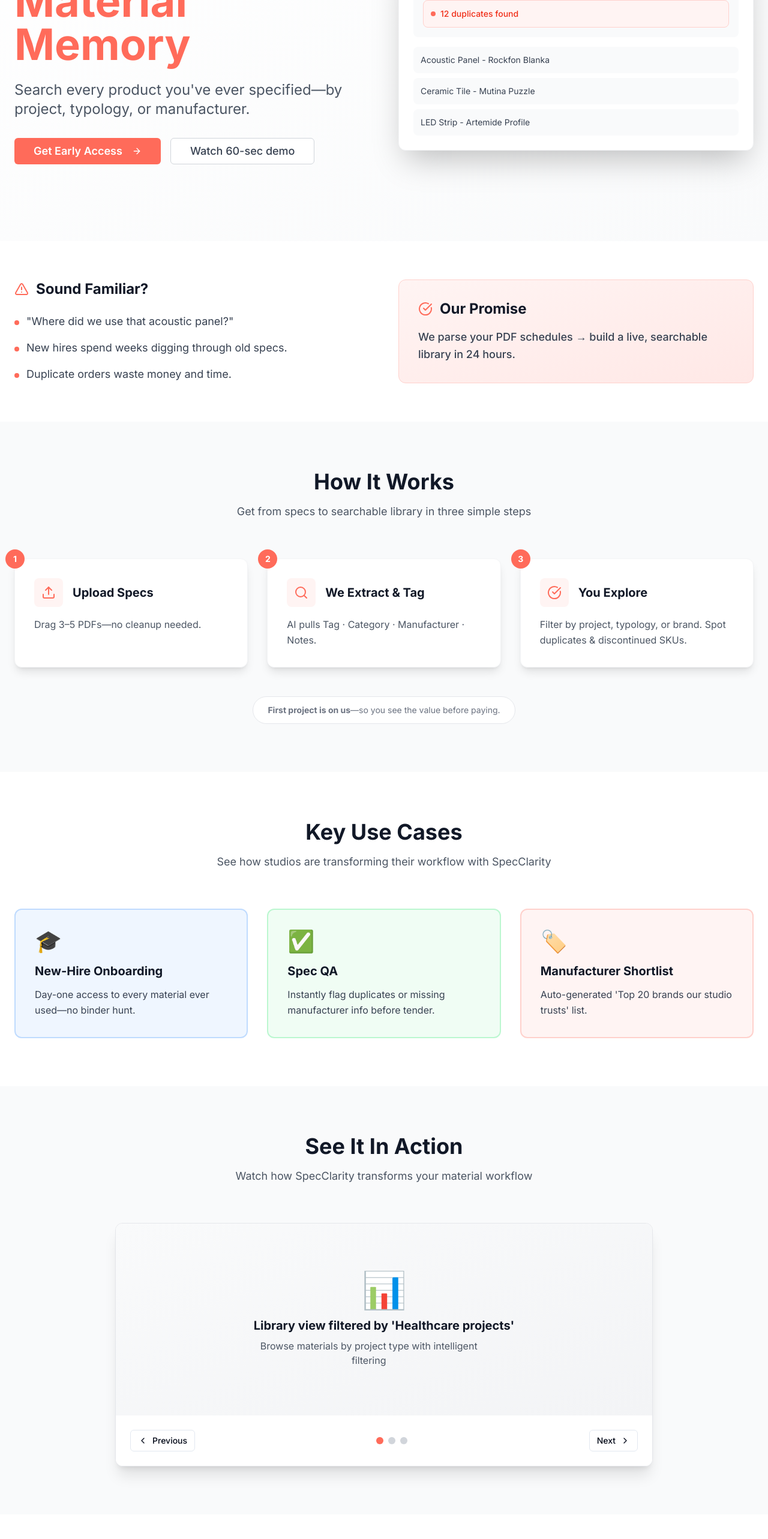
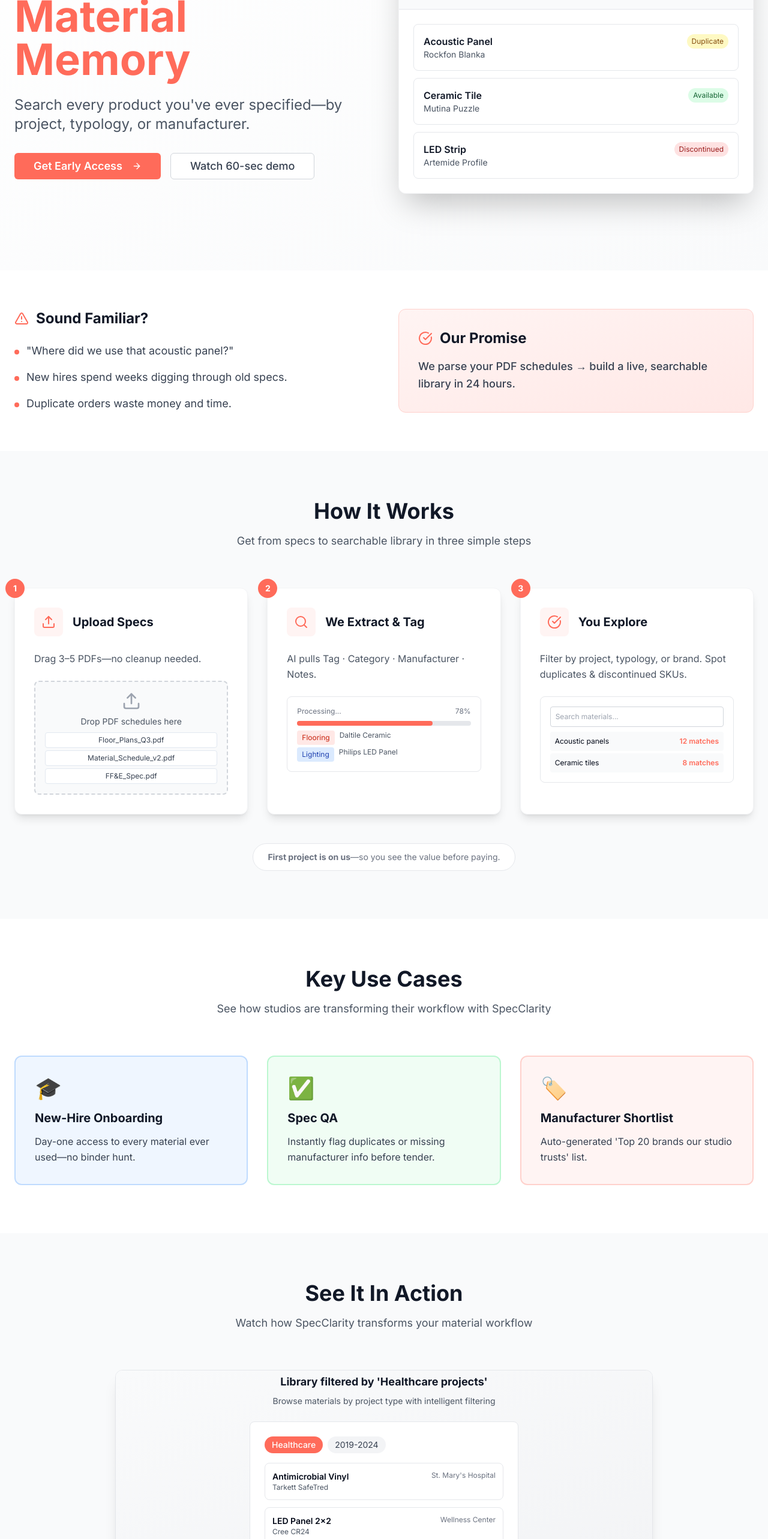
Before and after one commit to martacalvinho/treq-landing, a React (Vite) app: page / in a window 1280 px wide. Shown: the part 234-2800 px from the top of the page at 60% size. Built offline with nearby package versions, Linux system fonts and the light colour scheme.

Commit message:
Refactor: Improve homepage UI and UX
- Replace placeholder elements with realistic UI screenshots and mockups.
- Update pricing section to a two-column layout.
- Implement minor visual upgrades.

```diff
--- a/src/components/DemoCarousel.tsx
+++ b/src/components/DemoCarousel.tsx
@@ -8,19 +8,83 @@ const DemoCarousel = () => {
 
   const slides = [
     {
-      title: "Library view filtered by 'Healthcare projects'",
-      icon: "📊",
-      description: "Browse materials by project type with intelligent filtering"
+      title: "Library filtered by 'Healthcare projects'",
+      description: "Browse materials by project type with intelligent filtering",
+      mockup: (
+        <div className="bg-white rounded-lg border border-gray-200 p-6">
+          <div className="flex gap-2 mb-4">
+            <span className="bg-coral text-white px-3 py-1 rounded-full text-sm font-medium">Healthcare</span>
+            <span className="bg-gray-100 text-gray-700 px-3 py-1 rounded-full text-sm">2019-2024</span>
+          </div>
+          <div className="space-y-3">
+            <div className="border border-gray-200 rounded-lg p-3">
+              <div className="flex justify-between">
+                <div>
+                  <h4 className="font-semibold text-sm">Antimicrobial Vinyl</h4>
+                  <p className="text-xs text-gray-600">Tarkett SafeTred</p>
+                </div>
+                <span className="text-xs text-gray-500">St. Mary's Hospital</span>
+              </div>
+            </div>
+            <div className="border border-gray-200 rounded-lg p-3">
+              <div className="flex justify-between">
+                <div>
+                  <h4 className="font-semibold text-sm">LED Panel 2x2</h4>
+                  <p className="text-xs text-gray-600">Cree CR24</p>
+                </div>
+                <span className="text-xs text-gray-500">Wellness Center</span>
+              </div>
+            </div>
+          </div>
+        </div>
+      )
     },
     {
-      title: "Search 'EGGER' → see 22 results + last used dates",
-      icon: "🔍",
-      description: "Instantly find all instances of any manufacturer or product"
+      title: "Manufacturer summary table (Top 10 brands used)",
+      description: "See which brands your studio trusts most",
+      mockup: (
+        <div className="bg-white rounded-lg border border-gray-200 p-6">
+          <h4 className="font-semibold mb-4 text-sm">Top Manufacturers</h4>
+          <div className="space-y-2">
+            {['Daltile', 'Armstrong', 'Sherwin Williams', 'Herman Miller', 'Steelcase'].map((brand, index) => (
+              <div key={brand} className="flex justify-between items-center py-1">
+                <div className="flex items-center gap-2">
+                  <span className="text-coral font-bold text-sm">#{index + 1}</span>
+                  <span className="text-sm font-medium">{brand}</span>
+                </div>
+                <span className="text-xs text-gray-500">{45 - index * 7} products</span>
+              </div>
+            ))}
+          </div>
+        </div>
+      )
     },
     {
-      title: "Alert panel 'Lavabo S-1 discontinued—click for alternates'",
-      icon: "⚠️",
-      description: "Stay ahead of discontinuations with smart alerts and alternatives"
+      title: "Duplicate alert modal with flagged materials",
+      description: "Instantly spot potential cost savings",
+      mockup: (
+        <div className="bg-white rounded-lg border border-gray-200 p-6">
+          <div className="bg-yellow-50 border border-yellow-200 rounded-lg p-4">
+            <div className="flex items-center gap-2 mb-3">
+              <div className="w-2 h-2 bg-yellow-500 rounded-full"></div>
+              <span className="text-yellow-800 font-semibold text-sm">3 Potential Duplicates Found</span>
+            </div>
+            <div className="space-y-2">
+              <div className="text-xs">
+                <div className="font-medium">Ceramic Tile 12x24"</div>
+                <div className="text-gray-600">Found in: Office Lobby, Conference Room</div>
+              </div>
+              <div className="text-xs">
+                <div className="font-medium">LED Downlight 6"</div>
+                <div className="text-gray-600">Found in: Reception, Hallway</div>
+              </div>
+            </div>
+            <Button size="sm" className="mt-3 bg-coral hover:bg-coral-600 text-white text-xs">
+              Review Duplicates
+            </Button>
+          </div>
+        </div>
+      )
     }
   ];
 
@@ -46,15 +110,17 @@ const DemoCarousel = () => {
 
         <div className="relative max-w-4xl mx-auto">
           <div className="bg-white rounded-xl shadow-xl border border-gray-200 overflow-hidden">
-            <div className="h-80 flex items-center justify-center bg-gradient-to-br from-gray-50 to-gray-100">
-              <div className="text-center">
-                <div className="text-6xl mb-4">{slides[currentSlide].icon}</div>
-                <h3 className="text-xl font-bold text-gray-900 mb-2 max-w-md">
-                  {slides[currentSlide].title}
-                </h3>
-                <p className="text-gray-600 max-w-sm">
-                  {slides[currentSlide].description}
-                </p>
+            <div className="h-80 flex items-center justify-center bg-gradient-to-br from-gray-50 to-gray-100 p-8">
+              <div className="w-full max-w-md">
+                <div className="text-center mb-6">
+                  <h3 className="text-lg font-bold text-gray-900 mb-2">
+                    {slides[currentSlide].title}
+                  </h3>
+                  <p className="text-gray-600 text-sm">
+                    {slides[currentSlide].description}
+                  </p>
+                </div>
+                {slides[currentSlide].mockup}
               </div>
             </div>
 
--- a/src/components/Footer.tsx
+++ b/src/components/Footer.tsx
@@ -12,16 +12,16 @@ const Footer = () => {
           </div>
 
           <div className="flex justify-center gap-8 mb-8">
-            <a href="mailto:hello@specclarity.com" className="text-gray-400 hover:text-coral transition-colors">
+            <a href="mailto:hello@specclarity.com" className="text-gray-400 hover:text-coral transition-colors duration-200">
               Email
             </a>
-            <a href="#" className="text-gray-400 hover:text-coral transition-colors">
+            <a href="#" className="text-gray-400 hover:text-coral transition-colors duration-200">
               LinkedIn
             </a>
           </div>
 
           <div className="border-t border-gray-800 pt-8">
-            <p className="text-sm text-gray-500 max-w-2xl mx-auto">
+            <p className="text-sm text-gray-500 max-w-2xl mx-auto leading-relaxed">
               SpecClarity is an insights tool; it does not replace official cost or compliance consultants.
             </p>
           </div>
--- a/src/components/HeroSection.tsx
+++ b/src/components/HeroSection.tsx
@@ -16,7 +16,7 @@ const HeroSection = () => {
               Search every product you've ever specified—by project, typology, or manufacturer.
             </p>
             <div className="flex flex-col sm:flex-row gap-4">
-              <Button size="lg" className="bg-coral hover:bg-coral-600 text-white px-8 py-4 text-lg font-semibold transition-all duration-200 hover:scale-105">
+              <Button size="lg" className="bg-coral hover:bg-coral-600 text-white px-8 py-4 text-lg font-semibold transition-all duration-200 hover:scale-105 hover:shadow-lg">
                 Get Early Access
                 <ArrowRight className="ml-2 h-5 w-5" />
               </Button>
@@ -27,26 +27,53 @@ const HeroSection = () => {
           </div>
 
           <div className="relative">
-            <div className="bg-white rounded-xl shadow-2xl p-6 border border-gray-100">
-              <div className="bg-gray-50 rounded-lg p-4 mb-4">
+            <div className="bg-white rounded-xl shadow-2xl border border-gray-100 overflow-hidden">
+              {/* Dashboard Header */}
+              <div className="bg-gray-50 px-6 py-4 border-b border-gray-200">
                 <div className="flex flex-wrap gap-2 mb-3">
-                  <span className="bg-white px-3 py-1 rounded-full text-sm font-medium text-gray-700 border">Project</span>
-                  <span className="bg-white px-3 py-1 rounded-full text-sm font-medium text-gray-700 border">Material</span>
-                  <span className="bg-white px-3 py-1 rounded-full text-sm font-medium text-gray-700 border">Manufacturer</span>
+                  <span className="bg-white px-3 py-1 rounded-full text-sm font-medium text-gray-700 border shadow-sm">Project</span>
+                  <span className="bg-white px-3 py-1 rounded-full text-sm font-medium text-gray-700 border shadow-sm">Typology</span>
+                  <span className="bg-white px-3 py-1 rounded-full text-sm font-medium text-gray-700 border shadow-sm">Manufacturer</span>
                 </div>
                 <div className="bg-coral-50 border border-coral-200 rounded-lg p-3">
                   <div className="flex items-center gap-2">
-                    <div className="w-2 h-2 bg-coral rounded-full"></div>
-                    <span className="text-coral-700 font-medium text-sm">12 duplicates found</span>
+                    <div className="w-2 h-2 bg-coral rounded-full animate-pulse"></div>
+                    <span className="text-coral-700 font-semibold text-sm">12 duplicates found</span>
                   </div>
                 </div>
               </div>
-              <div className="space-y-2">
-                {['Acoustic Panel - Rockfon Blanka', 'Ceramic Tile - Mutina Puzzle', 'LED Strip - Artemide Profile'].map((item, index) => (
-                  <div key={index} className="bg-gray-50 rounded-lg p-3 text-sm text-gray-700">
-                    {item}
+
+              {/* Material Cards */}
+              <div className="p-6 space-y-3">
+                <div className="bg-white border border-gray-200 rounded-lg p-4 hover:shadow-md transition-shadow">
+                  <div className="flex justify-between items-start">
+                    <div>
+                      <h4 className="font-semibold text-gray-900">Acoustic Panel</h4>
+                      <p className="text-gray-600 text-sm">Rockfon Blanka</p>
+                    </div>
+                    <span className="bg-yellow-100 text-yellow-800 text-xs px-2 py-1 rounded-full">Duplicate</span>
                   </div>
-                ))}
+                </div>
+
+                <div className="bg-white border border-gray-200 rounded-lg p-4 hover:shadow-md transition-shadow">
+                  <div className="flex justify-between items-start">
+                    <div>
+                      <h4 className="font-semibold text-gray-900">Ceramic Tile</h4>
+                      <p className="text-gray-600 text-sm">Mutina Puzzle</p>
+                    </div>
+                    <span className="bg-green-100 text-green-800 text-xs px-2 py-1 rounded-full">Available</span>
+                  </div>
+                </div>
+
+                <div className="bg-white border border-gray-200 rounded-lg p-4 hover:shadow-md transition-shadow">
+                  <div className="flex justify-between items-start">
+                    <div>
+                      <h4 className="font-semibold text-gray-900">LED Strip</h4>
+                      <p className="text-gray-600 text-sm">Artemide Profile</p>
+                    </div>
+                    <span className="bg-red-100 text-red-800 text-xs px-2 py-1 rounded-full">Discontinued</span>
+                  </div>
+                </div>
               </div>
             </div>
           </div>
--- a/src/components/HowItWorksSection.tsx
+++ b/src/components/HowItWorksSection.tsx
@@ -7,19 +7,72 @@ const HowItWorksSection = () => {
       icon: Upload,
       title: "Upload Specs",
       description: "Drag 3–5 PDFs—no cleanup needed.",
-      number: "1"
+      number: "1",
+      mockup: (
+        <div className="bg-gray-50 rounded-lg p-4 border-2 border-dashed border-gray-300">
+          <div className="text-center">
+            <Upload className="h-8 w-8 text-gray-400 mx-auto mb-2" />
+            <p className="text-sm text-gray-600 mb-2">Drop PDF schedules here</p>
+            <div className="space-y-1">
+              <div className="bg-white rounded px-2 py-1 text-xs text-gray-700 border">Floor_Plans_Q3.pdf</div>
+              <div className="bg-white rounded px-2 py-1 text-xs text-gray-700 border">Material_Schedule_v2.pdf</div>
+              <div className="bg-white rounded px-2 py-1 text-xs text-gray-700 border">FF&E_Spec.pdf</div>
+            </div>
+          </div>
+        </div>
+      )
     },
     {
       icon: Search,
       title: "We Extract & Tag",
       description: "AI pulls Tag · Category · Manufacturer · Notes.",
-      number: "2"
+      number: "2",
+      mockup: (
+        <div className="bg-white rounded-lg border border-gray-200 p-4">
+          <div className="space-y-2">
+            <div className="flex justify-between text-xs text-gray-500">
+              <span>Processing...</span>
+              <span>78%</span>
+            </div>
+            <div className="w-full bg-gray-200 rounded-full h-2">
+              <div className="bg-coral h-2 rounded-full" style={{ width: '78%' }}></div>
+            </div>
+            <div className="mt-3 space-y-1 text-xs">
+              <div className="flex gap-2">
+                <span className="bg-coral-100 text-coral-800 px-2 py-1 rounded">Flooring</span>
+                <span className="text-gray-600">Daltile Ceramic</span>
+              </div>
+              <div className="flex gap-2">
+                <span className="bg-blue-100 text-blue-800 px-2 py-1 rounded">Lighting</span>
+                <span className="text-gray-600">Philips LED Panel</span>
+              </div>
+            </div>
+          </div>
+        </div>
+      )
     },
     {
       icon: CheckCircle,
       title: "You Explore",
       description: "Filter by project, typology, or brand. Spot duplicates & discontinued SKUs.",
-      number: "3"
+      number: "3",
+      mockup: (
+        <div className="bg-white rounded-lg border border-gray-200 p-4">
+          <div className="mb-2">
+            <input type="text" placeholder="Search materials..." className="w-full text-xs p-2 border border-gray-300 rounded" />
+          </div>
+          <div className="space-y-1 text-xs">
+            <div className="flex justify-between items-center p-2 bg-gray-50 rounded">
+              <span>Acoustic panels</span>
+              <span className="text-coral font-semibold">12 matches</span>
+            </div>
+            <div className="flex justify-between items-center p-2 bg-gray-50 rounded">
+              <span>Ceramic tiles</span>
+              <span className="text-coral font-semibold">8 matches</span>
+            </div>
+          </div>
+        </div>
+      )
     }
   ];
 
@@ -41,13 +94,14 @@ const HowItWorksSection = () => {
               <div className="absolute -top-4 -left-4 w-8 h-8 bg-coral rounded-full flex items-center justify-center text-white font-bold text-sm">
                 {step.number}
               </div>
-              <div className="flex items-center gap-4 mb-4">
+              <div className="flex items-center gap-4 mb-6">
                 <div className="w-12 h-12 bg-coral-50 rounded-lg flex items-center justify-center">
                   <step.icon className="h-6 w-6 text-coral" />
                 </div>
                 <h3 className="text-xl font-bold text-gray-900">{step.title}</h3>
               </div>
-              <p className="text-gray-600 leading-relaxed">{step.description}</p>
+              <p className="text-gray-600 leading-relaxed mb-6">{step.description}</p>
+              {step.mockup}
             </div>
           ))}
         </div>
```
Also changed, not shown: src/components/FAQSection.tsx (+4 -4 lines), src/components/PricingSection.tsx (+76 -16 lines).
